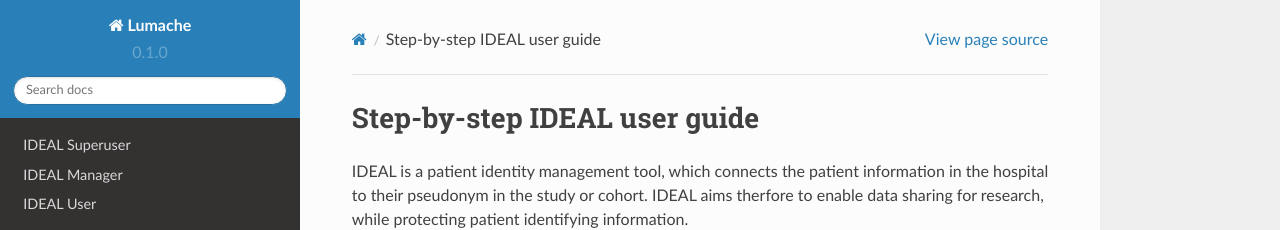
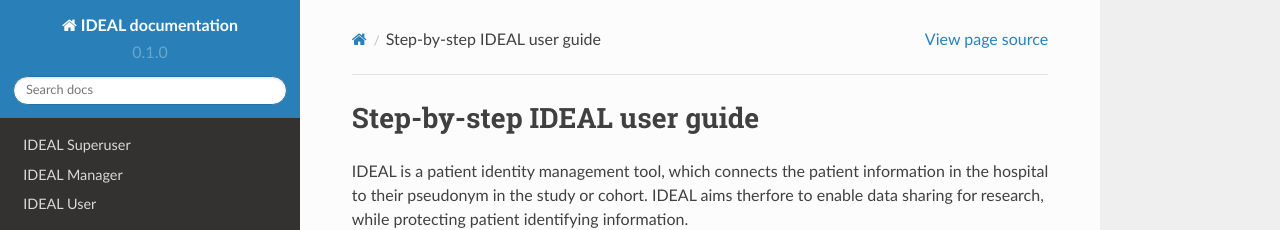
Before and after one commit to Nynuphar/IDEAL-doc, a Sphinx documentation site: the page built from docs/source/index.rst, in a window 1280 px wide. Shown: the top 230 px of the page. Built offline with Sphinx 7.4.7 and the Read the Docs theme 2.0.0, drawn with Linux system fonts in a browser that asks for light colours.

Commit message:
Update conf.py

```diff
--- a/docs/source/conf.py
+++ b/docs/source/conf.py
@@ -2,7 +2,7 @@
 
 # -- Project information
 
-project = 'Lumache'
+project = 'IDEAL documentation'
 copyright = '2021, Graziella'
 author = 'Graziella'
 
```
